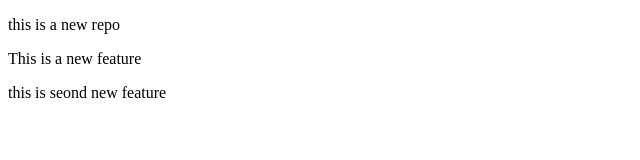
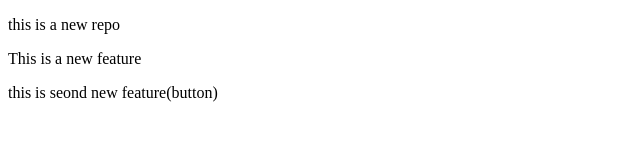
Before and after one commit to S790-sumit/localrepo, a plain HTML site: page index.html in a window 1280 px wide. Shown: the full height of the page, 0-640 px from the left. Drawn offline with Linux system fonts and the light colour scheme.

```diff
--- a/index.html
+++ b/index.html
@@ -8,6 +8,6 @@
 <body>
 <p>this is a new repo</p>
 <p>This is a new feature</p>
-<p>this is seond new feature</p>
+<p>this is seond new feature(button)</p>
 </body>
 </html>
```
